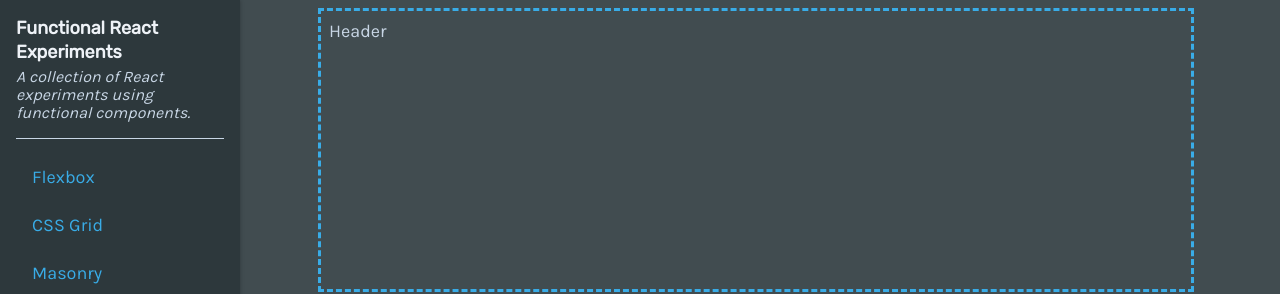
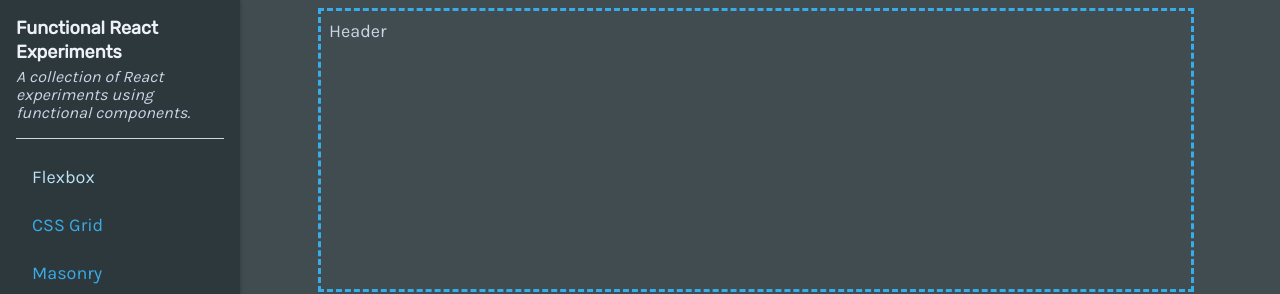
Before and after one commit to orjanbp/react-functional, a React (Create React App) app: page / in a window 1280 px wide. Shown: the top 294 px of the page. Built offline with nearby package versions, Linux system fonts and the light colour scheme.

Commit message:
feat: add active-link styling to sidebar nav

```diff
--- a/src/components/sidebar/nav-link.js
+++ b/src/components/sidebar/nav-link.js
@@ -1,5 +1,5 @@
 import styled from 'styled-components'
-import { Link } from 'react-router-dom'
+import { NavLink as Link } from 'react-router-dom'
 
 import config from '../../config'
 
@@ -26,6 +26,11 @@ const NavLink = styled(Link)`
     transition: width 0.2s ease-out;
   }
 
+  &.current {
+    pointer-events: none;
+    color: ${config.color.linkFocus};
+  }
+
   &:hover,
   &:focus {
     color: ${config.color.linkFocus};
@@ -36,12 +41,12 @@ const NavLink = styled(Link)`
   }
 
   &:hover::after {
-      background-color: ${config.color.linkFocus};
-      width: calc(100% + 8px);
+    background-color: ${config.color.linkFocus};
+    width: calc(100% + 8px);
   }
 
   &:active::after {
-      background-color: ${config.color.linkActive};
+    background-color: ${config.color.linkActive};
   }
 `
 
--- a/src/components/sidebar/sidebar.js
+++ b/src/components/sidebar/sidebar.js
@@ -30,7 +30,11 @@ const Sidebar = ({ links }) => (
     </Text.sub>
     <SidebarNav>
       {links.map(link => {
-        return <NavLink to={link.to}>{link.name}</NavLink>
+        return (
+          <NavLink to={link.to} activeClassName="current">
+            {link.name}
+          </NavLink>
+        )
       })}
     </SidebarNav>
   </SidebarOuter>
```
